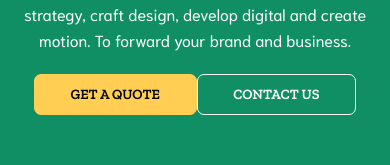
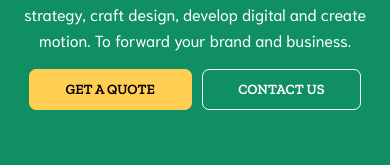
Before and after one commit to chanmaxsolutions/chanmax, a Next.js app: page / in a window 390 px wide. Shown: the part 269-434 px from the top of the page. Built offline with nearby package versions, Linux system fonts and the light colour scheme.

Commit message:
comitted

```diff
--- a/styles/globals.css
+++ b/styles/globals.css
@@ -139,11 +139,11 @@ div{
     margin-top: 70px;
   }
   .home-hero-button{
-    margin-right: 5px;
+    margin: 5px !important;
   }
 
   .home-hero-button-two{
-    margin-left: 5px;
+    margin: 5px !important;
   }
 
 }
```
